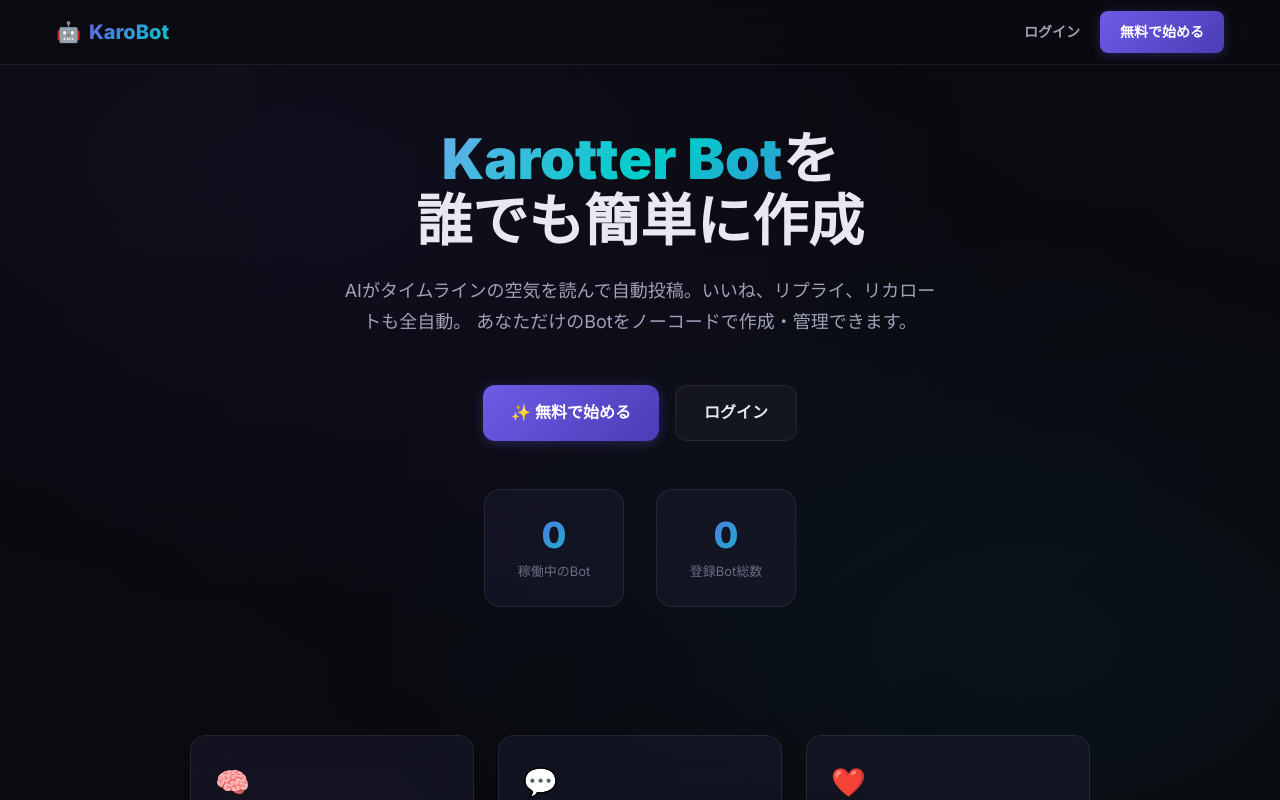
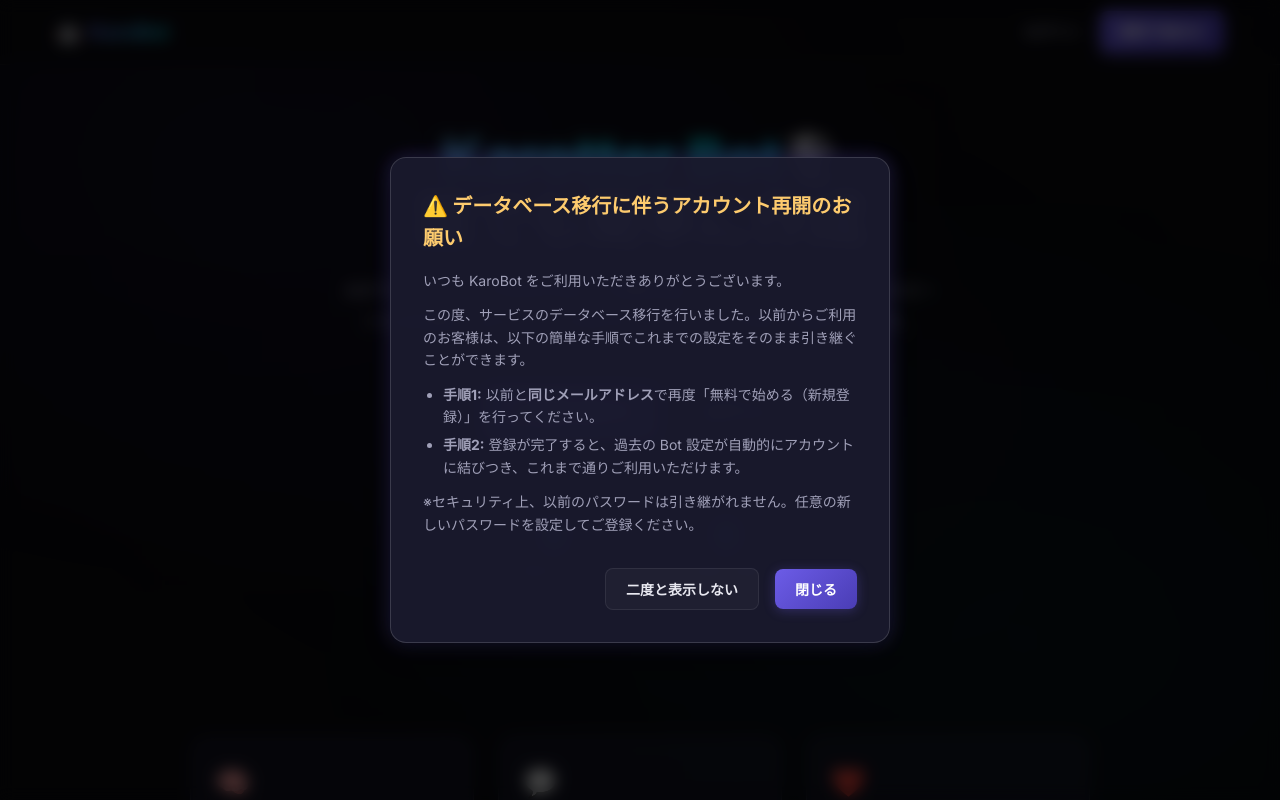
Before and after one commit to yubikirigenn/Karobot, a Next.js app: page / in a window 1280 px wide. Shown: the top 800 px of the page. Built offline with nearby package versions, Linux system fonts and the light colour scheme; no server answers; the database is empty.

Commit message:
feat: add migration notice popup and automatic account recovery mapping

```diff
--- a/src/app/globals.css
+++ b/src/app/globals.css
@@ -940,3 +940,79 @@
 .gap-sm { gap: var(--space-sm); }
 .gap-md { gap: var(--space-md); }
 .w-full { width: 100%; }
+
+/* --- Migration Notice Modal --- */
+.migration-modal-overlay {
+  position: fixed;
+  top: 0;
+  left: 0;
+  width: 100%;
+  height: 100%;
+  background: rgba(0, 0, 0, 0.7);
+  backdrop-filter: blur(8px);
+  -webkit-backdrop-filter: blur(8px);
+  z-index: 9999;
+  display: flex;
+  align-items: center;
+  justify-content: center;
+  animation: fadeIn 0.3s ease;
+}
+
+.migration-modal {
+  width: 90%;
+  max-width: 500px;
+  background: rgba(26, 26, 46, 0.95);
+  border: 1px solid rgba(255, 255, 255, 0.15);
+  border-radius: var(--radius-lg);
+  box-shadow: 0 10px 30px rgba(0, 0, 0, 0.5), var(--shadow-glow);
+  padding: var(--space-xl);
+  animation: scaleIn 0.3s cubic-bezier(0.34, 1.56, 0.64, 1);
+  color: var(--color-text-primary);
+}
+
+.migration-modal-header {
+  font-size: 20px;
+  font-weight: 800;
+  margin-bottom: var(--space-md);
+  display: flex;
+  align-items: center;
+  gap: var(--space-sm);
+  color: var(--color-warning);
+}
+
+.migration-modal-body {
+  font-size: 14px;
+  color: var(--color-text-secondary);
+  line-height: 1.6;
+  margin-bottom: var(--space-xl);
+}
+
+.migration-modal-body p {
+  margin-bottom: 12px;
+}
+
+.migration-modal-body ul {
+  margin-left: 20px;
+  margin-bottom: 12px;
+}
+
+.migration-modal-body li {
+  margin-bottom: 6px;
+}
+
+.migration-modal-actions {
+  display: flex;
+  align-items: center;
+  justify-content: flex-end;
+  gap: var(--space-md);
+}
+
+@keyframes fadeIn {
+  from { opacity: 0; }
+  to { opacity: 1; }
+}
+
+@keyframes scaleIn {
+  from { transform: scale(0.9); opacity: 0; }
+  to { transform: scale(1); opacity: 1; }
+}
--- a/src/app/page.tsx
+++ b/src/app/page.tsx
@@ -5,13 +5,29 @@
 
 export default function HomePage() {
   const [stats, setStats] = useState({ activeCount: 0, totalCount: 0 });
+  const [showModal, setShowModal] = useState(false);
 
   useEffect(() => {
     fetch('/api/stats')
       .then(res => res.json())
       .then(data => setStats(data))
       .catch(() => {});
+
+    // モーダルの表示判定
+    const hideModal = localStorage.getItem('hide-migration-modal');
+    if (hideModal !== 'true') {
+      setShowModal(true);
+    }
   }, []);
+
+  const handleCloseModal = () => {
+    setShowModal(false);
+  };
+
+  const handleDoNotShowAgain = () => {
+    localStorage.setItem('hide-migration-modal', 'true');
+    setShowModal(false);
+  };
 
   return (
     <div>
@@ -100,6 +116,34 @@
       <footer style={{ padding: '24px', textAlign: 'center', borderTop: '1px solid var(--color-border)' }}>
         <p className="text-sm text-muted">© 2026 KaroBot Manager — Karotter Bot管理サービス</p>
       </footer>
+
+      {/* Migration Alert Modal */}
+      {showModal && (
+        <div className="migration-modal-overlay">
+          <div className="migration-modal">
+            <h2 className="migration-modal-header">
+              ⚠️ データベース移行に伴うアカウント再開のお願い
+            </h2>
+            <div className="migration-modal-body">
+              <p>いつも KaroBot をご利用いただきありがとうございます。</p>
+              <p>この度、サービスのデータベース移行を行いました。以前からご利用のお客様は、以下の簡単な手順でこれまでの設定をそのまま引き継ぐことができます。</p>
+              <ul>
+                <li><strong>手順1:</strong> 以前と<strong>同じメールアドレス</strong>で再度「無料で始める（新規登録）」を行ってください。</li>
+                <li><strong>手順2:</strong> 登録が完了すると、過去の Bot 設定が自動的にアカウントに結びつき、これまで通りご利用いただけます。</li>
+              </ul>
+              <p>※セキュリティ上、以前のパスワードは引き継がれません。任意の新しいパスワードを設定してご登録ください。</p>
+            </div>
+            <div className="migration-modal-actions">
+              <button className="btn btn-secondary" onClick={handleDoNotShowAgain}>
+                二度と表示しない
+              </button>
+              <button className="btn btn-primary" onClick={handleCloseModal}>
+                閉じる
+              </button>
+            </div>
+          </div>
+        </div>
+      )}
     </div>
   );
 }
--- a/src/lib/auth.ts
+++ b/src/lib/auth.ts
@@ -39,11 +39,28 @@
 
   if (!user) return null;
 
-  // Prisma の User レコードを取得 or 作成
+  // 1. まず現在の authId でユーザーを探す
   let dbUser = await prisma.user.findUnique({
     where: { authId: user.id },
   });
 
+  // 2. 見つからなかった場合、メールアドレスで既存ユーザーを検索
+  if (!dbUser && user.email) {
+    const existingUserByEmail = await prisma.user.findUnique({
+      where: { email: user.email },
+    });
+
+    if (existingUserByEmail) {
+      // 既存のユーザーが見つかった場合、新しい authId (UUID) に更新して紐付ける
+      dbUser = await prisma.user.update({
+        where: { id: existingUserByEmail.id },
+        data: { authId: user.id },
+      });
+      console.log(`[AUTH] Automatically linked existing user: ${user.email} with new authId ${user.id}`);
+    }
+  }
+
+  // 3. それでも見つからない（本当の新規ユーザー）場合のみ、作成する
   if (!dbUser) {
     dbUser = await prisma.user.create({
       data: {
```
